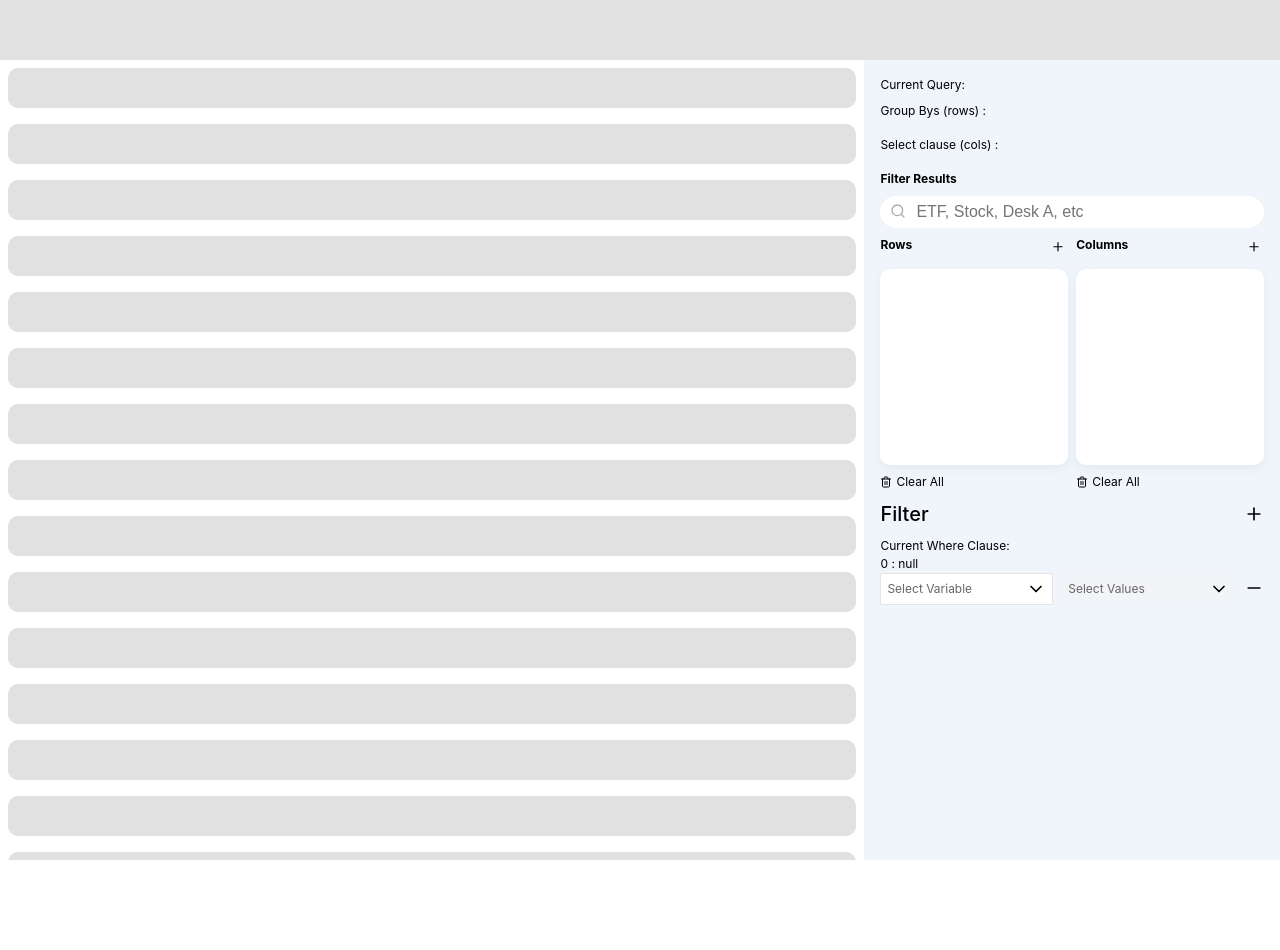
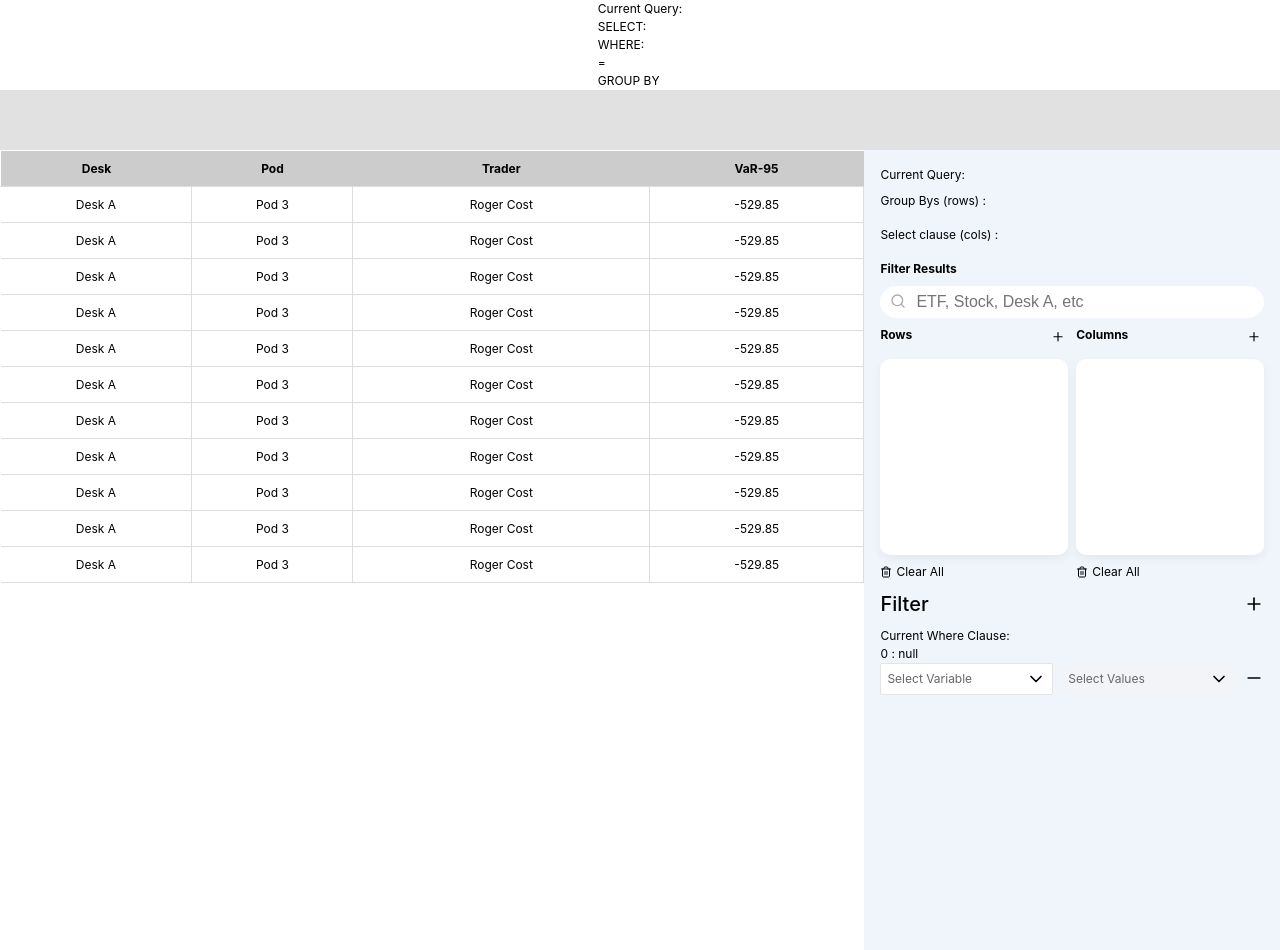
Before and after one commit to wizhaaa/fantastic-chainsaw, a React (Vite) app in the folder client/: page /dashboard in a window 1280 px wide. Before the commit the page ends 860 px from the top, so only its background shows below. Built offline with nearby package versions, Linux system fonts and the light colour scheme.

Commit message:
sql query display + mock table

```diff
--- a/client/src/Controls.tsx
+++ b/client/src/Controls.tsx
@@ -2,7 +2,7 @@ import styles from "./controls.module.css";
 import {DragOption} from "./Option";
 import {useEffect, useState} from "react";
 
-import {Option} from "./types";
+import {Option, FilterRow, QueryType} from "./types";
 
 import {AddModal} from "./AddModal";
 import {Filters} from "./Filters";
@@ -23,7 +23,12 @@ import {
 } from "@dnd-kit/core";
 import {arrayMove, SortableContext} from "@dnd-kit/sortable";
 
-export const Controls = () => {
+type PropsType = {
+  setQuery: (q: QueryType) => void;
+};
+
+export const Controls = (props: PropsType) => {
+  const {setQuery} = props;
   const sensors = useSensors(useSensor(PointerSensor));
   const [activeItem, setActiveItem] = useState<Option | null>(null);
 
@@ -103,8 +108,14 @@ export const Controls = () => {
   const [rows, setRows] = useState<Option[]>([]);
   const [columns, setColumns] = useState<Option[]>([]);
 
+  // Group Bys
   const [rowsTable, setRowsTable] = useState<string | null>(null);
+  // Select Clause
   const [colsTable, setColsTable] = useState<string | null>(null);
+  // Filters:
+  const [filterRows, setFilterRows] = useState<FilterRow[]>([
+    {variable: null, values: []},
+  ]);
 
   const [showAddRowModal, setShowAddRowModal] = useState(false);
   const [showAddColModal, setShowAddColModal] = useState(false);
@@ -128,11 +139,15 @@ export const Controls = () => {
   }
 
   useEffect(() => {
-    setRows([]);
-  }, []);
+    console.log("Query Updated");
+    setQuery({
+      select: columns,
+      groupby: rows,
+      filters: filterRows,
+    });
+  }, [rows, columns, filterRows, setQuery]);
 
   return (
-    <>
     <div className={styles.controls}>
       <AddModal
         allOptions={all_options}
@@ -220,8 +235,7 @@ export const Controls = () => {
                 })}
               </div>
               <div className={styles.clearall} onClick={clearCols}>
-                  <img src={trashicon} alt="trash icon" />
-                  Clear All
+                <img src={trashicon} alt="trash icon" /> Clear All
               </div>
             </div>
           </SortableContext>
@@ -230,9 +244,12 @@ export const Controls = () => {
           </DragOverlay>
         </DndContext>
       </div>
-        <Filters options={all_options} />
+      <Filters
+        options={all_options}
+        filterRows={filterRows}
+        setFilterRows={setFilterRows}
+      />
     </div>
-    </>
   );
 
   function getColumnById(id: string | number) {
--- a/client/src/Dashboard.tsx
+++ b/client/src/Dashboard.tsx
@@ -1,21 +1,85 @@
+import {useState, useEffect} from "react";
+
 import styles from "./dashboard.module.css";
 
 import {Controls} from "./Controls";
+import {View} from "./View";
 
-const elements = Array.from({length: 40}, (_, index) => (
-  <div key={index}>
-    <div className={styles.entry}> </div>
-  </div>
-));
+import {QueryType} from "./types";
+// const elements = Array.from({length: 40}, (_, index) => (
+//   <div key={index}>
+//     <div className={styles.entry}> </div>
+//   </div>
+// ));
 
 export const Dashboard = () => {
+  const [query, setQuery] = useState<QueryType>({
+    select: [],
+    groupby: [],
+    filters: [],
+  });
+
+  useEffect(() => {
+    let sqlquery = "S" + "ELECT ";
+    sqlquery += query.select
+      .map((s) => [s.table, s.columnname].join(" "))
+      .join(", ");
+    sqlquery += " FROM positions, securities, pnl";
+
+    if (query.filters[0]?.variable !== null) {
+      sqlquery += " WHERE ";
+      sqlquery += query.filters
+        .map(
+          (filter) =>
+            `${filter.variable?.columnname} = ${filter.values.join(", ")} `
+        )
+        .join(", ");
+    }
+
+    sqlquery += " GROUP BY ";
+    sqlquery += query.groupby
+      .map((s) => [s.table, s.columnname].join(" "))
+      .join(", ");
+
+    console.log(sqlquery);
+  }, [query]);
+
   return (
     <div className={styles.page}>
+      <div>
+        Current Query:
+        <div>
+          SELECT:{" "}
+          {query.select
+            .map((s) => [s.table, s.columnname].join(" "))
+            .join(", ")}
+        </div>
+        <div>
+          WHERE:
+          {query.filters.map((filter) => (
+            <div key={filter.variable?.value}>
+              <div>
+                {filter.variable?.table} {filter.variable?.value} =
+              </div>
+              <div>{filter.values.map((val) => val).join(", ")}</div>
+            </div>
+          ))}
+        </div>
+        <div>
+          GROUP BY
+          {query.groupby
+            .map((s) => [s.table, s.columnname].join(" "))
+            .join(", ")}
+        </div>
+      </div>
+
       <div className={styles.header}></div>
       <div className={styles.row}>
-        <div className={styles.column}>{elements}</div>
+        <div className={styles.column}>
+          <View />
+        </div>
 
-        <Controls />
+        <Controls setQuery={setQuery} />
       </div>
     </div>
   );
--- a/client/src/Filters.tsx
+++ b/client/src/Filters.tsx
@@ -187,15 +187,7 @@ const FilterRow = (props: RowProps) => {
 };
 
 export const Filters = (props: Props) => {
-  const {options: initialOptions} = props;
-  const [filterRows, setFilterRows] = useState<FilterRow[]>([
-    {variable: null, values: []},
-  ]);
-
-  type FilterRow = {
-    variable: Option | null;
-    values: string[];
-  };
+  const {options: initialOptions, filterRows, setFilterRows} = props;
 
   function addFilterRow() {
     if (filterRows.length === 0 || filterRows.slice(-1)[0].values.length > 0) {
@@ -272,6 +264,8 @@ export const Filters = (props: Props) => {
 
 type Props = {
   options: Option[];
+  filterRows: FilterRow[];
+  setFilterRows: (rows: FilterRow[]) => void;
 };
 
 type RowProps = {
@@ -282,3 +276,8 @@ type RowProps = {
   updateValues: (i: number, v: string[]) => void;
   options: Option[];
 };
+
+type FilterRow = {
+  variable: Option | null;
+  values: string[];
+};
--- /dev/null
+++ b/client/src/View.tsx
@@ -0,0 +1,37 @@
+import styles from "./view.module.css";
+
+const Row = () => {
+  const row = ["Desk A", "Pod 3", "Roger Cost", -529.85];
+
+  return (
+    <tr>
+      {row.map((r) => (
+        <td> {r} </td>
+      ))}
+    </tr>
+  );
+};
+
+export const View = () => {
+  const row = ["Desk A", "Pod 3", "John Doe", -529.85];
+  const list = [row, row, row, row, row, row, row, row, row, row, row];
+  return (
+    <div className={styles.container}>
+      <table cellSpacing={0}>
+        <thead>
+          <tr>
+            <th>Desk</th>
+            <th>Pod</th>
+            <th>Trader</th>
+            <th>VaR-95</th>
+          </tr>
+        </thead>
+        <tbody>
+          {list.map(() => (
+            <Row />
+          ))}
+        </tbody>
+      </table>
+    </div>
+  );
+};
--- a/client/src/filters.module.css
+++ b/client/src/filters.module.css
@@ -79,7 +79,7 @@
   max-height: 177px;
   overflow-y: scroll;
 
-  width: 173px;
+  width: 100%;
 }
 
 .menuitem {
--- /dev/null
+++ b/client/src/view.module.css
@@ -0,0 +1,48 @@
+.row {
+  display: flex;
+  flex-flow: row nowrap;
+  gap: 4px;
+  width: 100%;
+  margin: 1px;
+}
+
+.col {
+  display: flex;
+  flex-flow: column nowrap;
+  gap: 8px;
+  padding: 8px 4px;
+}
+
+.container {
+  width: 100%;
+  background: #ffffff;
+  overflow-x: scroll;
+  height: 100%;
+  /* display: flex; */
+}
+
+table {
+  width: 100%;
+  border-radius: pink;
+  border-collapse: collapse;
+}
+
+thead {
+  background-color: #ccc;
+  border-radius: 10px;
+  border: 1px solid transparent;
+}
+
+tr {
+  border-bottom: 1px solid #ddd;
+  height: 36px;
+}
+
+tr:hover {
+  background-color: #eee;
+}
+
+td {
+  text-align: center;
+  border-right: 1px solid #ddd;
+}
```
Also changed, not shown: client/src/types.ts (+11 -0 lines). Lines whose indentation alone changed are shown as unchanged.
